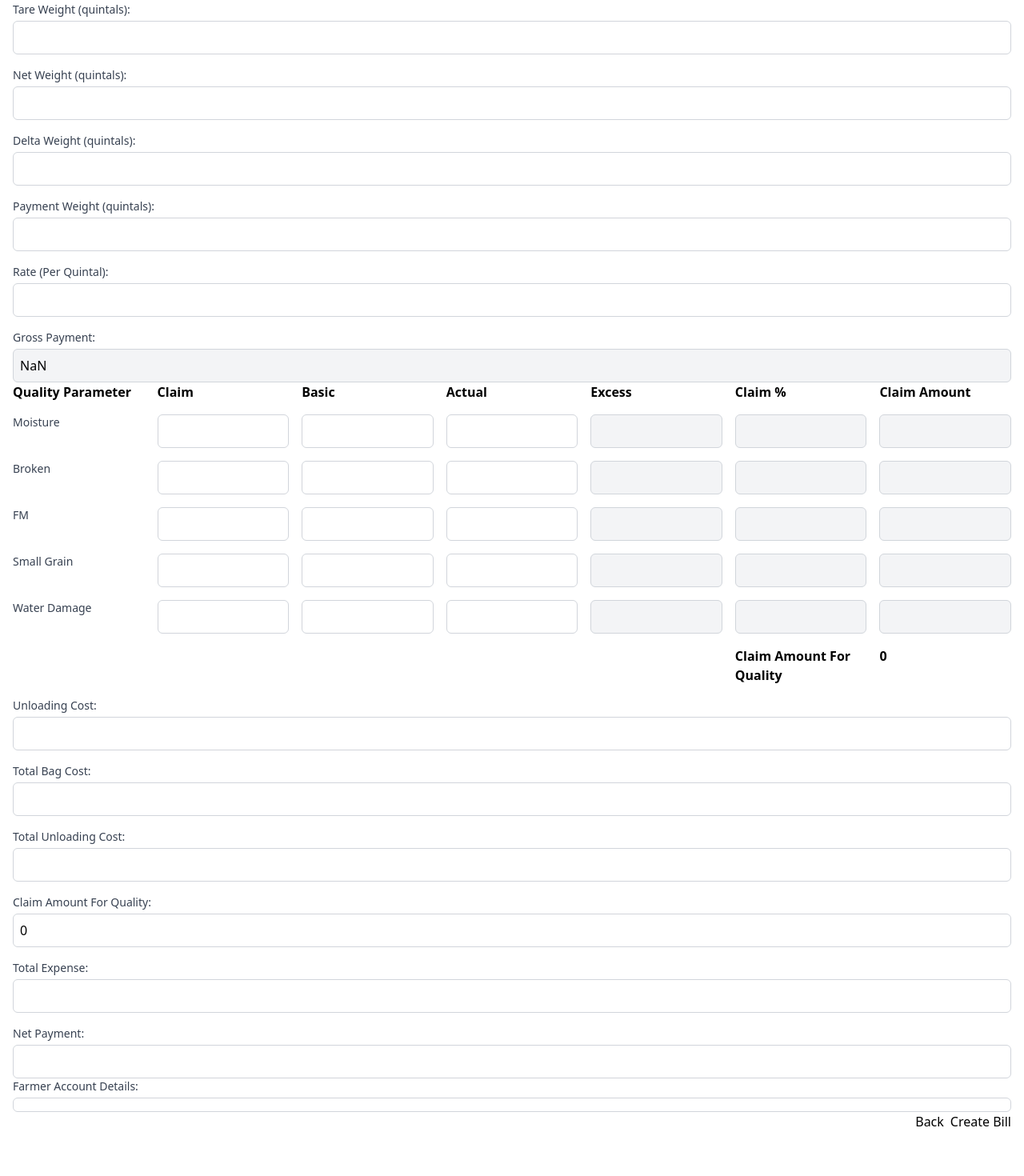
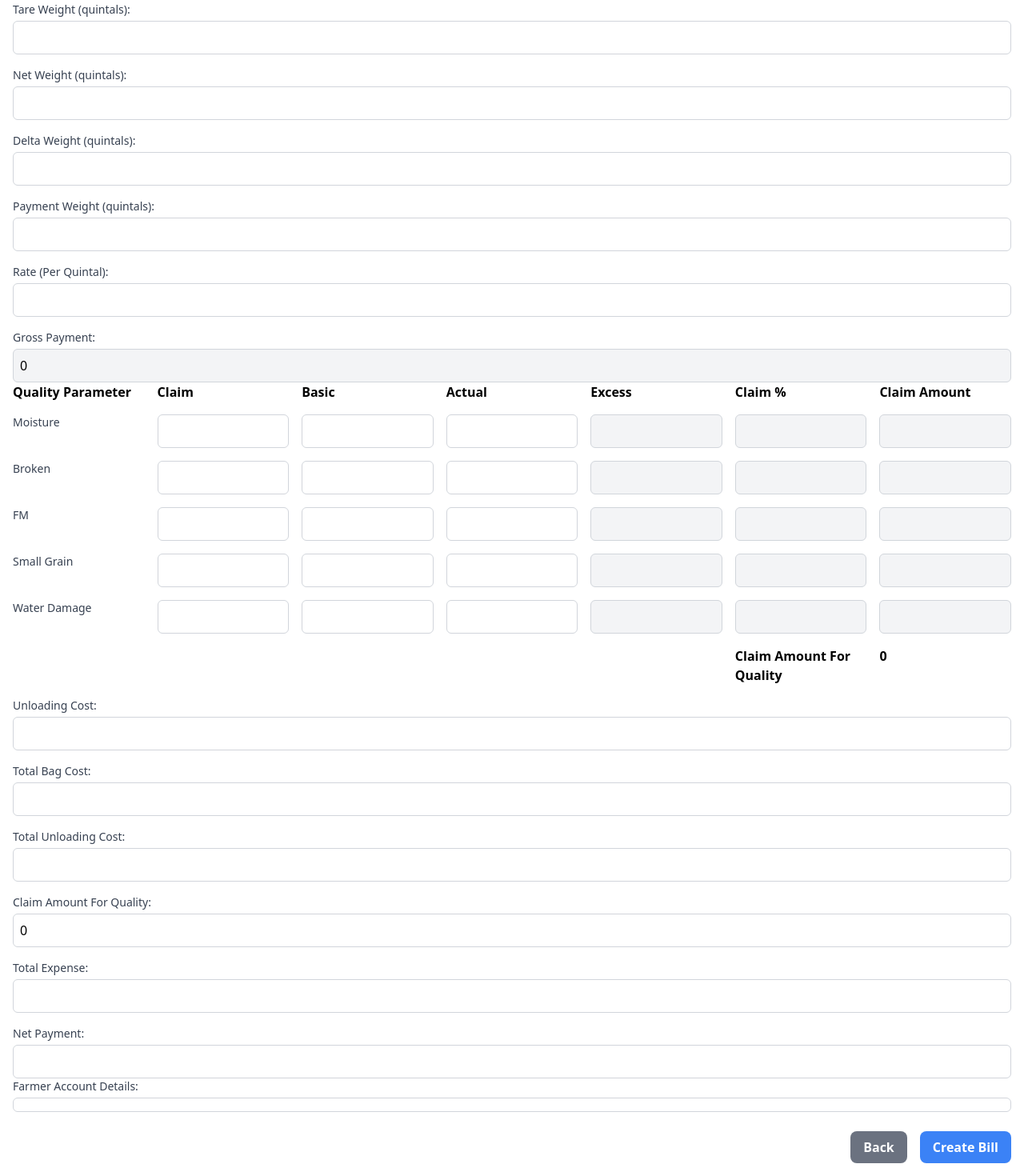
Before and after one commit to Santu-Hansariafood/hans-emp, a React (Create React App) app: page /purchase-bill in a window 1280 px wide. Shown: the part 512-1982 px from the top of the page at 80% size. Before the commit the page ends 1942 px from the top, so only its background shows below. Built offline with nearby package versions, Linux system fonts and the light colour scheme; sample sign-in values are in the browser's storage.

Commit message:
Purchase bill and employee register added

```diff
--- a/src/App.js
+++ b/src/App.js
@@ -119,7 +119,7 @@ const App = () => {
           element={
             <ProtectedRoute
               element={<EmployeeRegister />}
-              roles={["manager", "admin"]}
+              roles={["admin"]}
             />
           }
         />
--- a/src/components/EmployeeRegister/EmployeeRegister.jsx
+++ b/src/components/EmployeeRegister/EmployeeRegister.jsx
@@ -13,8 +13,6 @@ const EmployeeRegister = () => {
 
   const handleSubmit = async (e) => {
     e.preventDefault();
-
-    // Basic validation
     if (password !== confirmPassword) {
       Swal.fire({
         title: "Error",
--- a/src/components/WorkDetails/WorkDetails.jsx
+++ b/src/components/WorkDetails/WorkDetails.jsx
@@ -12,6 +12,7 @@ const WorkDetails = () => {
   const [godownList, setGodownList] = useState(false);
   const [addGodown, setAddGodown] = useState(false);
   const [bill, setBill] = useState(false);
+  const [registerEmployee, setRegisterEmployee] = useState(false);
 
   const handleBack = () => {
     navigate(-1);
@@ -36,6 +37,18 @@ const WorkDetails = () => {
     } else if (bill) {
       selectedTitle = "Generate Bill";
       nextRoute = "/bill";
+    } else if (registerEmployee) {
+      if (user.role !== "admin") {
+        Swal.fire({
+          title: "Access Denied",
+          text: "Only admin can register employees.",
+          icon: "error",
+          confirmButtonColor: "#3085d6",
+        });
+        return;
+      }
+      selectedTitle = "Register Employee";
+      nextRoute = "/employee-register";
     } else {
       Swal.fire({
         title: "No Selection",
@@ -79,6 +92,7 @@ const WorkDetails = () => {
                   setGodownList(false);
                   setAddGodown(false);
                   setBill(false);
+                  setRegisterEmployee(false);
                 }
               }}
               className="form-checkbox"
@@ -98,6 +112,7 @@ const WorkDetails = () => {
                   setGodownList(false);
                   setAddGodown(false);
                   setBill(false);
+                  setRegisterEmployee(false);
                 }
               }}
               className="form-checkbox"
@@ -117,6 +132,7 @@ const WorkDetails = () => {
                   setListOfFarmers(false);
                   setAddGodown(false);
                   setBill(false);
+                  setRegisterEmployee(false);
                 }
               }}
               className="form-checkbox"
@@ -136,6 +152,7 @@ const WorkDetails = () => {
                   setListOfFarmers(false);
                   setGodownList(false);
                   setBill(false);
+                  setRegisterEmployee(false);
                 }
               }}
               className="form-checkbox"
@@ -155,11 +172,32 @@ const WorkDetails = () => {
                   setListOfFarmers(false);
                   setGodownList(false);
                   setAddGodown(false);
+                  setRegisterEmployee(false);
                 }
               }}
               className="form-checkbox"
             />
             <span className="ml-2">Generate Bill</span>
+          </label>
+        </div>
+        <div>
+          <label className="inline-flex items-center">
+            <input
+              type="checkbox"
+              checked={registerEmployee}
+              onChange={(e) => {
+                setRegisterEmployee(e.target.checked);
+                if (e.target.checked) {
+                  setRegisterFarmer(false);
+                  setListOfFarmers(false);
+                  setGodownList(false);
+                  setAddGodown(false);
+                  setBill(false);
+                }
+              }}
+              className="form-checkbox"
+            />
+            <span className="ml-2">Register Employee</span>
           </label>
         </div>
       </div>
--- a/src/components/bill/PurchaseBill/PurchaseBill.jsx
+++ b/src/components/bill/PurchaseBill/PurchaseBill.jsx
@@ -104,26 +104,35 @@ const PurchaseBill = () => {
   }, [farmerId]);
 
   useEffect(() => {
-    const calculatedTotalClaim = qualityParams.reduce(
-      (total, param) => total + parseFloat(param.claimAmount || 0),
+    const parsedPaymentWeight = Number(paymentWeight);
+    const parsedRate = Number(rate);
+    const parsedTotalUnloadingCost = Number(totalUnloadingCost);
+    const parsedBagPrice = Number(bagPrice);
+    const parsedTotalClaim = qualityParams.reduce(
+      (total, param) => total + Number(param.claimAmount || 0),
       0
     );
-    setTotalClaim(calculatedTotalClaim);
 
-    const calculatedGrossPayment = parseFloat(paymentWeight) * parseFloat(rate);
+    setTotalClaim(parsedTotalClaim);
+
+    if (isNaN(parsedPaymentWeight) || isNaN(parsedRate)) {
+      setGrossPayment(0);
+    } else {
+      const calculatedGrossPayment = parsedPaymentWeight * parsedRate;
       setGrossPayment(calculatedGrossPayment);
 
-    const calculatedNetPayment = calculatedGrossPayment - calculatedTotalClaim;
+      const calculatedNetPayment = calculatedGrossPayment - parsedTotalClaim;
       setNetPayment(calculatedNetPayment);
 
       const calculatedTotalExpense =
-      parseFloat(totalUnloadingCost) + parseFloat(bagPrice) + parseFloat(calculatedTotalClaim);
+        parsedTotalUnloadingCost + parsedBagPrice + parsedTotalClaim;
       setTotalExpense(calculatedTotalExpense);
 
       const calculatedNetAmount = calculatedNetPayment - calculatedTotalExpense;
       setNetAmount(calculatedNetAmount);
 
       setPayableAmount(calculatedNetAmount);
+    }
   }, [qualityParams, paymentWeight, rate, totalUnloadingCost, bagPrice]);
 
   const handleSubmit = async (e) => {
@@ -173,6 +182,7 @@ const PurchaseBill = () => {
         Swal.fire("Error", "Failed to create bill", "error");
       }
     } catch (error) {
+      console.error("Error creating bill:", error);
       Swal.fire("Error", "Failed to create bill", "error");
     }
   };
@@ -221,7 +231,6 @@ const PurchaseBill = () => {
           setTotalClaim={setTotalClaim}
           totalClaim={totalClaim}
         />
-
         <CostDetails
           setTotalUnloadingCost={setTotalUnloadingCost}
           setTotalExpense={setTotalExpense}
@@ -230,18 +239,22 @@ const PurchaseBill = () => {
           totalClaimAmount={totalClaim}
         />
         <FarmerDetails farmerData={farmerData} />
-        <div className="flex justify-end">
+        <div className="flex justify-end space-x-4 mt-6">
   <button
     type="button"
-            className="btn btn-secondary mr-2"
+    className="bg-gray-500 text-white font-bold py-2 px-4 rounded-lg hover:bg-gray-700 transition duration-300 ease-in-out focus:outline-none focus:ring-2 focus:ring-gray-400 focus:ring-opacity-75"
     onClick={handleBack}
   >
     Back
   </button>
-          <button type="submit" className="btn btn-primary">
+  <button
+    type="submit"
+    className="bg-blue-500 text-white font-bold py-2 px-4 rounded-lg hover:bg-blue-700 transition duration-300 ease-in-out focus:outline-none focus:ring-2 focus:ring-blue-400 focus:ring-opacity-75"
+  >
     Create Bill
   </button>
 </div>
+
       </form>
     </div>
   );
```
Lines whose indentation alone changed are shown as unchanged.
